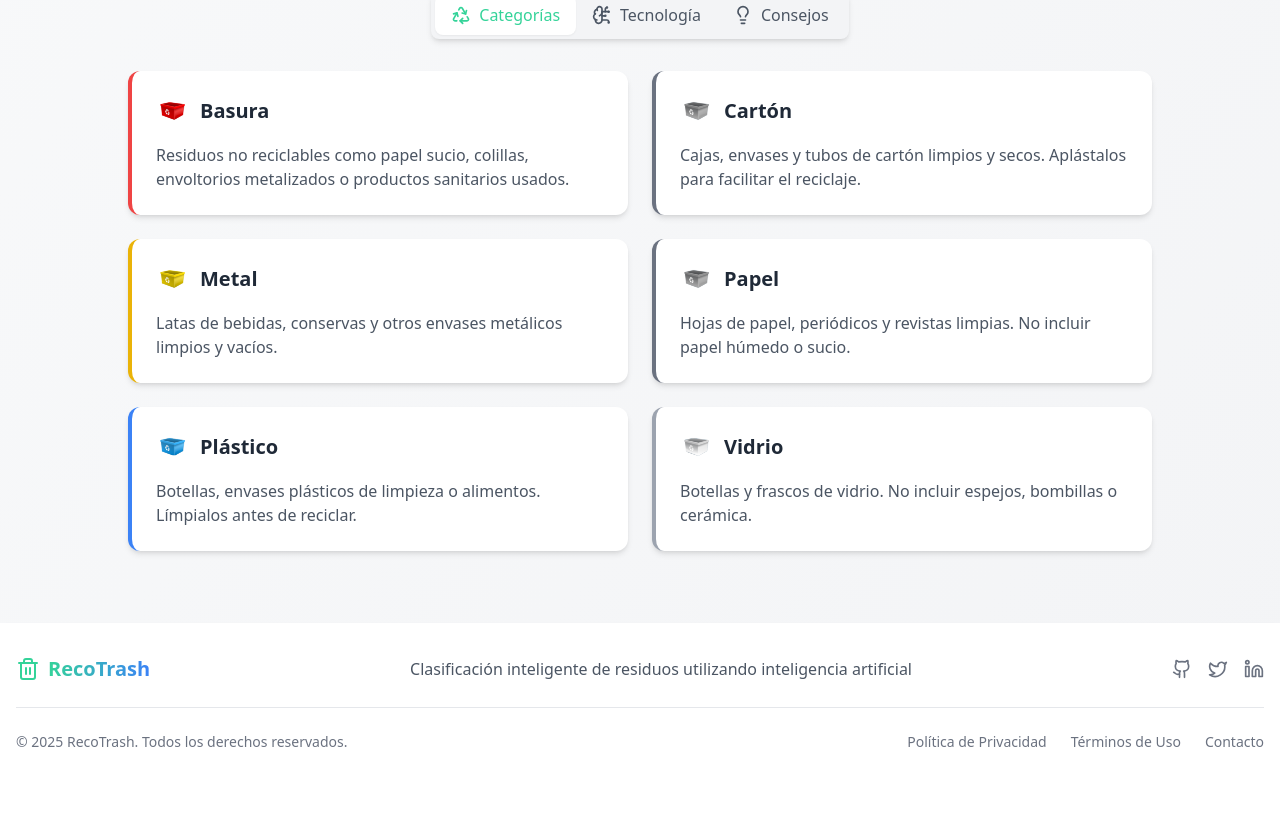
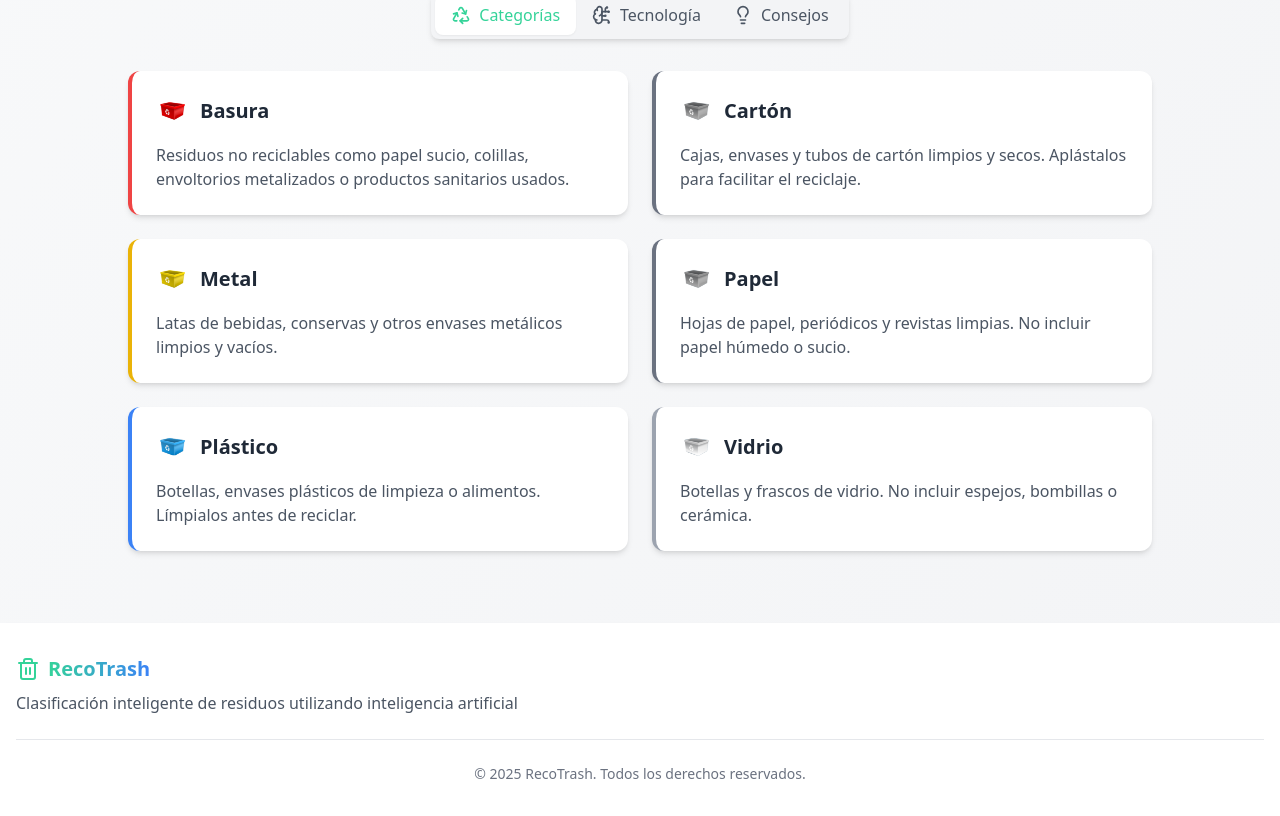
Before and after one commit to agustinguzmanzenteno/project-reco-trash, a React (Vite) app: page / in a window 1280 px wide. Shown: the part 997-1813 px from the top of the page. Before the commit the page ends 1781 px from the top, so only its background shows below. Built offline with nearby package versions, Linux system fonts and the light colour scheme.

Commit message:
agregando cambios

```diff
--- a/src/components/Footer.tsx
+++ b/src/components/Footer.tsx
@@ -1,54 +1,29 @@
 import React from 'react';
-import { Trash2, Github, Twitter, Linkedin } from 'lucide-react';
+import { Trash2 } from 'lucide-react';
 
 const Footer: React.FC = () => {
   return (
     <footer className="bg-white dark:bg-gray-800 shadow-md transition-colors duration-300">
       <div className="container mx-auto px-4 py-8">
-        <div className="flex flex-col md:flex-row justify-between items-center">
-          <div className="flex items-center mb-4 md:mb-0">
-            <Trash2 className="w-6 h-6 text-green-500 mr-2" />
-            <span className="text-xl font-bold bg-gradient-to-r from-green-500 to-blue-500 bg-clip-text text-transparent">
-              RecoTrash
-            </span>
-          </div>
-
-          <div className="mb-4 md:mb-0 text-center md:text-left">
-            <p className="text-gray-600 dark:text-gray-300">
+        <div className="flex flex-col md:flex-row justify-between items-center md:items-start">
+          <div className="flex flex-col items-start mb-4 md:mb-0">
+            <div className="flex items-center">
+              <Trash2 className="w-6 h-6 text-green-500 mr-2" />
+              <span className="text-xl font-bold bg-gradient-to-r from-green-500 to-blue-500 bg-clip-text text-transparent">
+                RecoTrash
+              </span>
+            </div>
+            <p className="text-gray-600 dark:text-gray-300 mt-2">
               Clasificación inteligente de residuos utilizando inteligencia artificial
             </p>
-          </div>
-
-          <div className="flex space-x-4">
-            <a href="#" className="text-gray-500 hover:text-gray-700 dark:text-gray-400 dark:hover:text-gray-200 transition-colors duration-200">
-              <Github className="w-5 h-5" />
-            </a>
-            <a href="#" className="text-gray-500 hover:text-gray-700 dark:text-gray-400 dark:hover:text-gray-200 transition-colors duration-200">
-              <Twitter className="w-5 h-5" />
-            </a>
-            <a href="#" className="text-gray-500 hover:text-gray-700 dark:text-gray-400 dark:hover:text-gray-200 transition-colors duration-200">
-              <Linkedin className="w-5 h-5" />
-            </a>
           </div>
         </div>
 
         <div className="border-t border-gray-200 dark:border-gray-700 mt-6 pt-6">
-          <div className="flex flex-col md:flex-row justify-between items-center">
-            <p className="text-sm text-gray-500 dark:text-gray-400 mb-2 md:mb-0">
+          <div className="flex flex-col md:flex-row justify-center items-center">
+            <p className="text-sm text-gray-500 dark:text-gray-400 mb-2 md:mb-0 text-center">
               © 2025 RecoTrash. Todos los derechos reservados.
             </p>
-
-            <div className="flex space-x-6">
-              <a href="#" className="text-sm text-gray-500 hover:text-green-500 dark:text-gray-400 dark:hover:text-green-400 transition-colors duration-200">
-                Política de Privacidad
-              </a>
-              <a href="#" className="text-sm text-gray-500 hover:text-green-500 dark:text-gray-400 dark:hover:text-green-400 transition-colors duration-200">
-                Términos de Uso
-              </a>
-              <a href="#" className="text-sm text-gray-500 hover:text-green-500 dark:text-gray-400 dark:hover:text-green-400 transition-colors duration-200">
-                Contacto
-              </a>
-            </div>
           </div>
         </div>
       </div>
```
